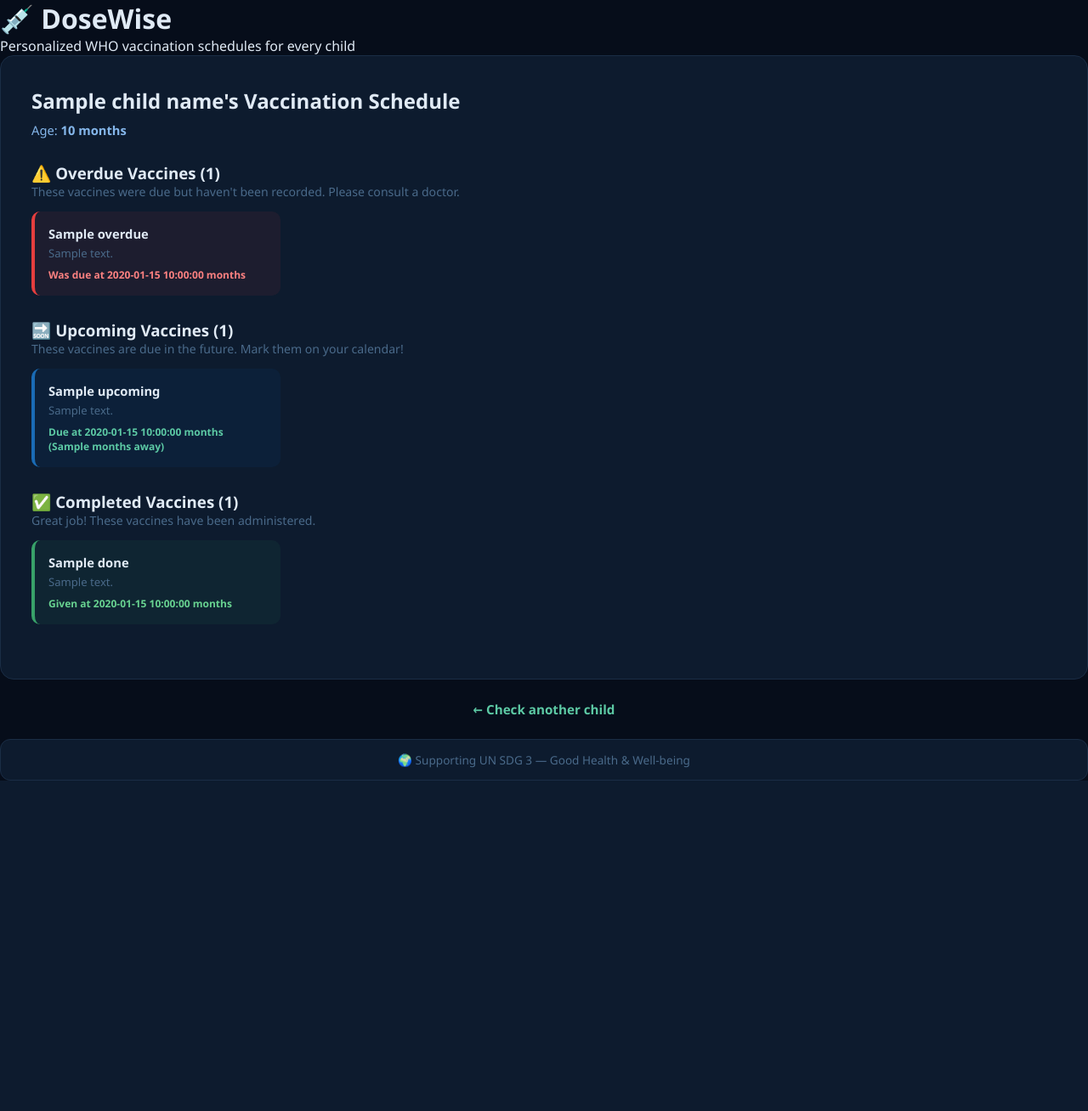
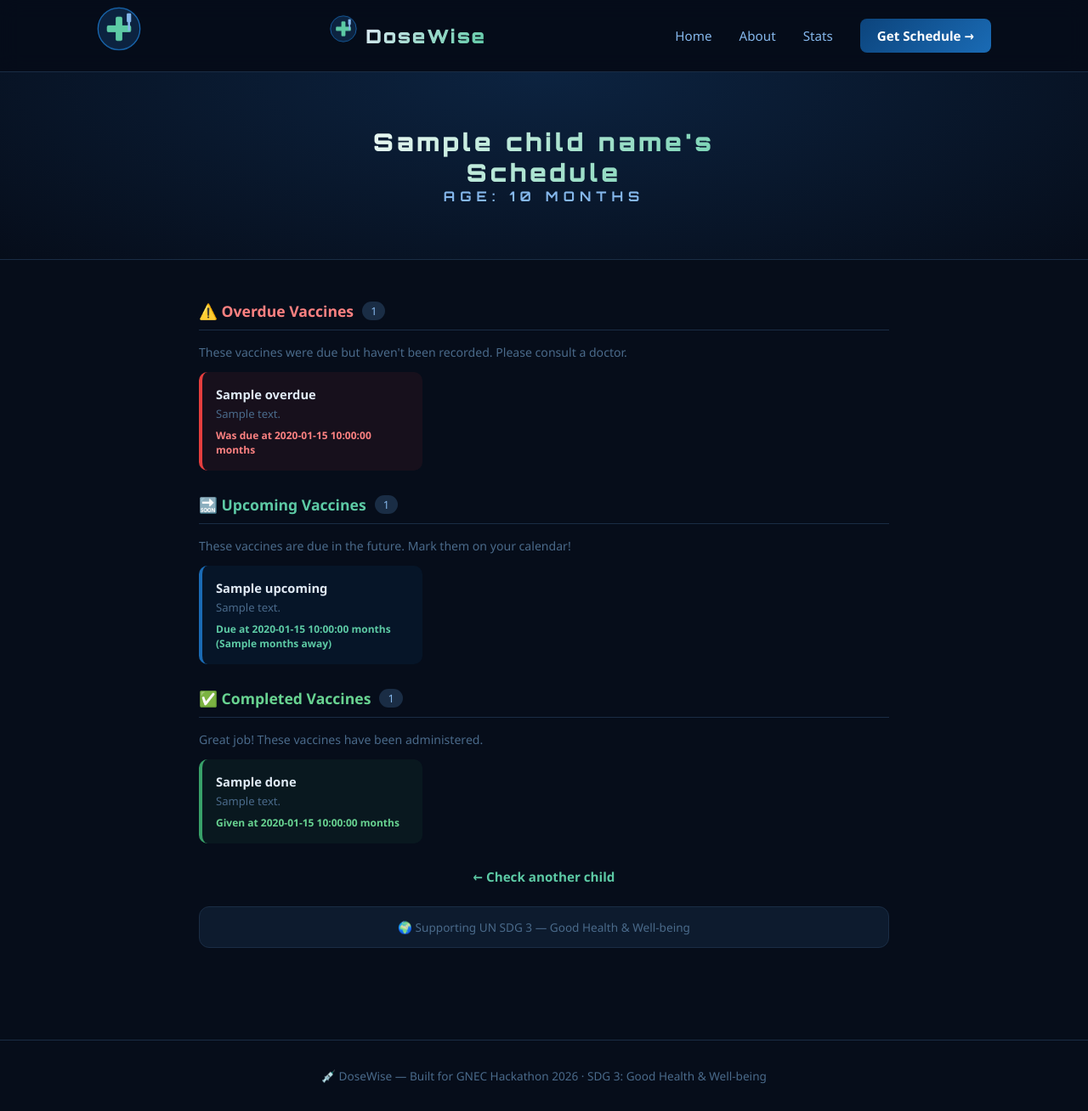
Before and after one commit to joonhubb/DoseWise, a Flask app: template templates/result.html in a window 1280 px wide. Shown: the whole page at 85% size. Before the commit the page ends 919 px from the top, so only its background shows below. Run offline with Flask 3, Linux system fonts and the light colour scheme; the template is opened without the code that fills it: most values are stand-ins (such as "Sample title", 1, 10 or a date in 2020).

Commit message:
Updated result.html file

```diff
--- a/templates/result.html
+++ b/templates/result.html
@@ -5,22 +5,25 @@
     <meta name="viewport" content="width=device-width, initial-scale=1.0">
     <title>DoseWise — {{ child_name }}'s Schedule</title>
     <link rel="stylesheet" href="{{ url_for('static', filename='style.css') }}">
+    <link href="https://fonts.googleapis.com/css2?family=Orbitron:wght@700;900&display=swap" rel="stylesheet">
 </head>
 <body>
 
-    <header>
-        <h1>💉 DoseWise</h1>
-        <p>Personalized WHO vaccination schedules for every child</p>
-    </header>
+    {% include 'nav.html' %}
 
-    <main>
-        <div class="card">
-            <h2>{{ child_name }}'s Vaccination Schedule</h2>
-            <p class="subtitle">Age: <strong>{{ age_months }} months</strong></p>
+    <div class="page-header">
+        <p class="hero-brand" style="font-size:1.8rem;">{{ child_name }}'s Schedule</p>
+        <p class="hero-brand-sub">Age: {{ age_months }} months</p>
+    </div>
+
+    <div class="result-wrap">
 
         {% if overdue %}
         <div class="section overdue-section">
-                <h3>⚠️ Overdue Vaccines ({{ overdue|length }})</h3>
+            <div class="section-header">
+                <h3>⚠️ Overdue Vaccines</h3>
+                <span class="count">{{ overdue|length }}</span>
+            </div>
             <p class="section-desc">These vaccines were due but haven't been recorded. Please consult a doctor.</p>
             <div class="vaccine-grid">
                 {% for v in overdue %}
@@ -36,7 +39,10 @@
 
         {% if upcoming %}
         <div class="section upcoming-section">
-                <h3>🔜 Upcoming Vaccines ({{ upcoming|length }})</h3>
+            <div class="section-header">
+                <h3>🔜 Upcoming Vaccines</h3>
+                <span class="count">{{ upcoming|length }}</span>
+            </div>
             <p class="section-desc">These vaccines are due in the future. Mark them on your calendar!</p>
             <div class="vaccine-grid">
                 {% for v in upcoming %}
@@ -54,7 +60,10 @@
 
         {% if done %}
         <div class="section done-section">
-                <h3>✅ Completed Vaccines ({{ done|length }})</h3>
+            <div class="section-header">
+                <h3>✅ Completed Vaccines</h3>
+                <span class="count">{{ done|length }}</span>
+            </div>
             <p class="section-desc">Great job! These vaccines have been administered.</p>
             <div class="vaccine-grid">
                 {% for v in done %}
@@ -75,16 +84,19 @@
         </div>
         {% endif %}
 
-        </div>
-
         <div class="back-link">
-            <a href="/">← Check another child</a>
+            <a href="/scheduler">← Check another child</a>
         </div>
 
         <div class="sdg-badge">
-            <span>🌍 Supporting UN SDG 3 — Good Health & Well-being</span>
+            🌍 Supporting UN SDG 3 — Good Health & Well-being
         </div>
-    </main>
+
+    </div>
+
+    <footer>
+        <p>💉 DoseWise — Built for GNEC Hackathon 2026 · SDG 3: Good Health & Well-being</p>
+    </footer>
 
 </body>
 </html>
```
Also changed, not shown: README.md. Lines whose indentation alone changed are shown as unchanged.
